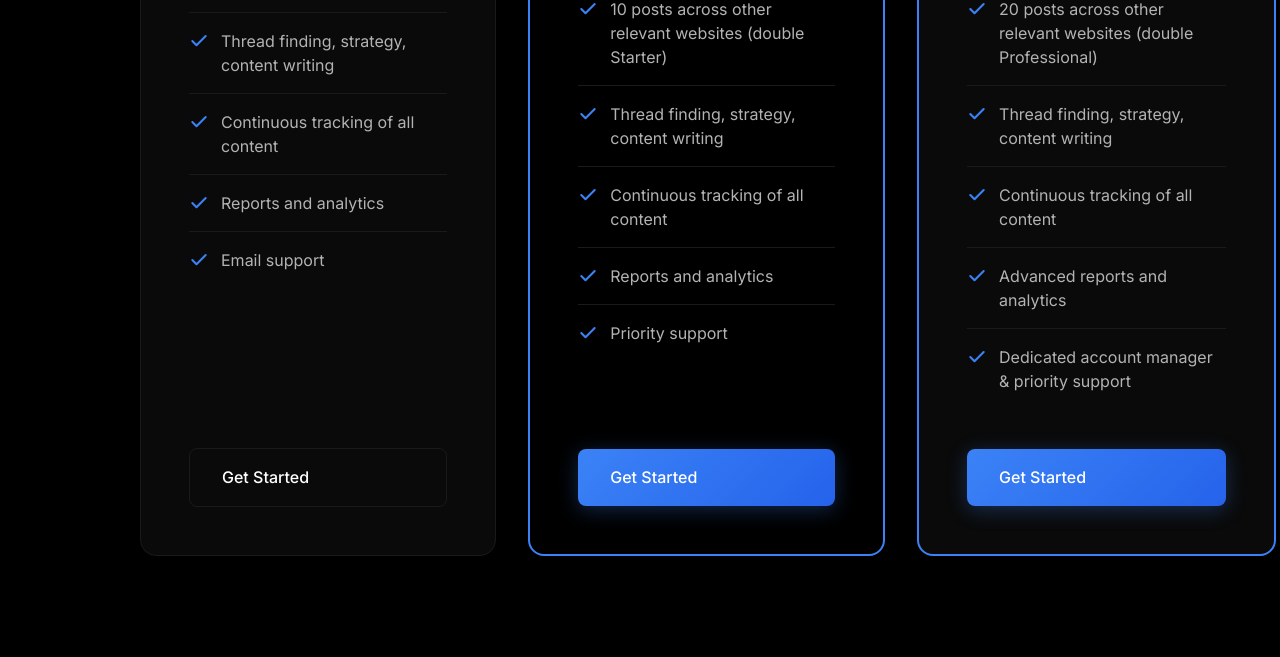
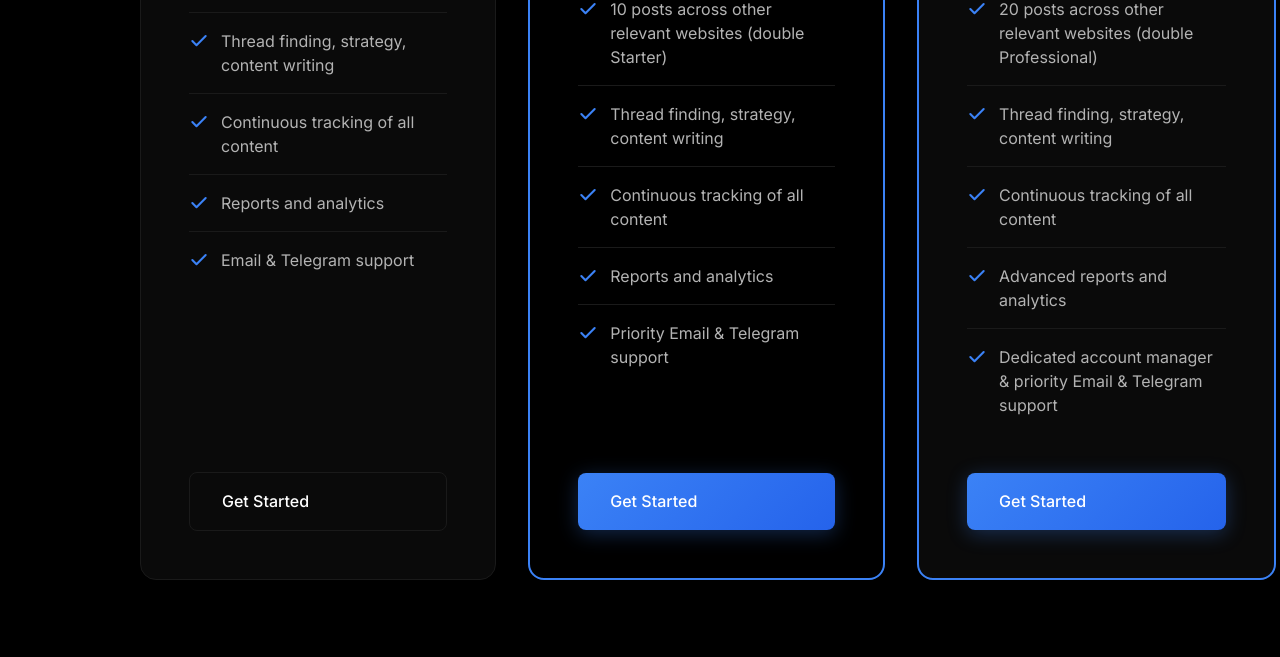
Before and after one commit to larseneskedal/redaccel-site, a Flask app: template templates/pricing.html in a window 1280 px wide. Shown: the part 1074-1731 px from the top of the page. Run offline with Flask 3, Linux system fonts and the light colour scheme; the template is opened without the code that fills it, so the values that code supplies are empty.

Commit message:
Add Telegram support to all packages and Telegram link in contact section

```diff
--- a/templates/pricing.html
+++ b/templates/pricing.html
@@ -128,7 +128,7 @@
                                     <path d="M20 6L9 17L4 12" stroke="currentColor" stroke-width="2.5" stroke-linecap="round" stroke-linejoin="round"/>
                                 </svg>
                             </span>
-                            <span>Email support</span>
+                            <span>Email & Telegram support</span>
                         </div>
                     </div>
                     <a href="/#contact" class="btn btn-secondary btn-full">Get Started</a>
@@ -206,7 +206,7 @@
                                     <path d="M20 6L9 17L4 12" stroke="currentColor" stroke-width="2.5" stroke-linecap="round" stroke-linejoin="round"/>
                                 </svg>
                             </span>
-                            <span>Priority support</span>
+                            <span>Priority Email & Telegram support</span>
                         </div>
                     </div>
                     <a href="/#contact" class="btn btn-primary btn-full">Get Started</a>
@@ -284,7 +284,7 @@
                                     <path d="M20 6L9 17L4 12" stroke="currentColor" stroke-width="2.5" stroke-linecap="round" stroke-linejoin="round"/>
                                 </svg>
                             </span>
-                            <span>Dedicated account manager & priority support</span>
+                            <span>Dedicated account manager & priority Email & Telegram support</span>
                         </div>
                     </div>
                     <a href="/#contact" class="btn btn-primary btn-full">Get Started</a>
```
Also changed, not shown: templates/redaccel.html (+11 -0 lines).
